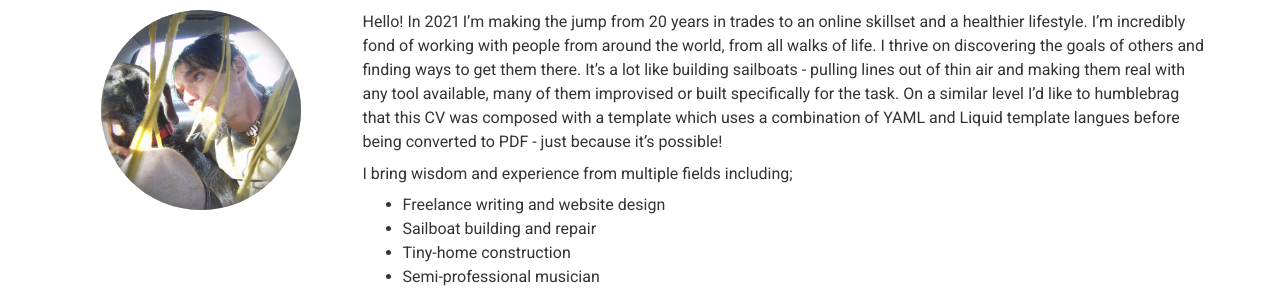
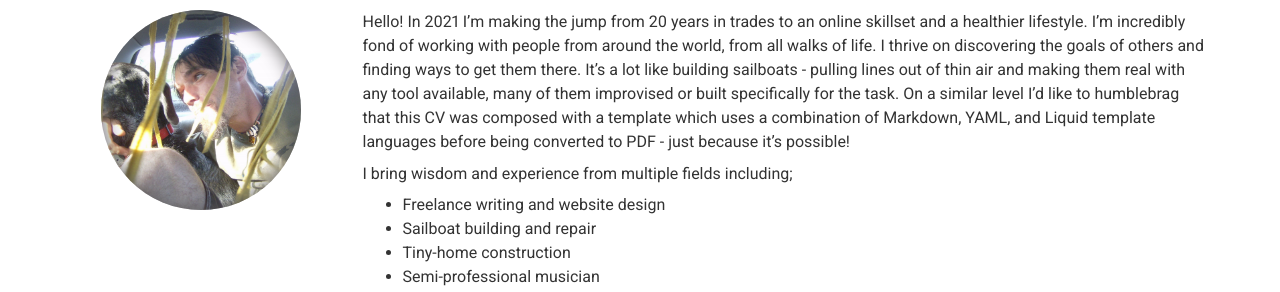
Before and after one commit to gammacray/resume, a Jekyll site: the page built from index.md, in a window 1280 px wide. Shown: the part 294-586 px from the top of the page. Built offline with Jekyll 4.4.1, drawn with Linux system fonts in a browser that asks for light colours; nearby versions of some CDN libraries.

Commit message:
Updated _config.yml.

```diff
--- a/_config.yml
+++ b/_config.yml
@@ -53,7 +53,7 @@ about_title: About Me
 about_profile_image: images/profile.jpeg
 about_content: | # this will include new lines to allow paragraphs
 
-  Hello! In 2021 I'm making the jump from 20 years in trades to an online skillset and a healthier lifestyle. I'm incredibly fond of working with people from around the world, from all walks of life. I thrive on discovering the goals of others and finding ways to get them there. It's a lot like building sailboats - pulling lines out of thin air and making them real with any tool available, many of them improvised or built specifically for the task. On a similar level I'd like to humblebrag that this CV was composed with a template which uses a combination of YAML and Liquid template langues before being converted to PDF - just because it's possible!
+  Hello! In 2021 I'm making the jump from 20 years in trades to an online skillset and a healthier lifestyle. I'm incredibly fond of working with people from around the world, from all walks of life. I thrive on discovering the goals of others and finding ways to get them there. It's a lot like building sailboats - pulling lines out of thin air and making them real with any tool available, many of them improvised or built specifically for the task. On a similar level I'd like to humblebrag that this CV was composed with a template which uses a combination of Markdown, YAML, and Liquid template languages before being converted to PDF - just because it's possible!
 
   I bring wisdom and experience from multiple fields including;
   * Freelance writing and website design
```
